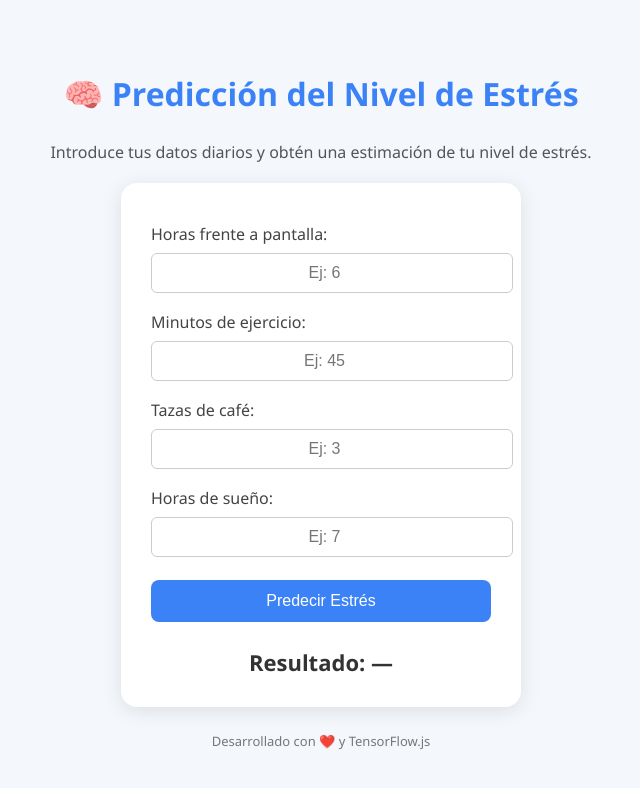
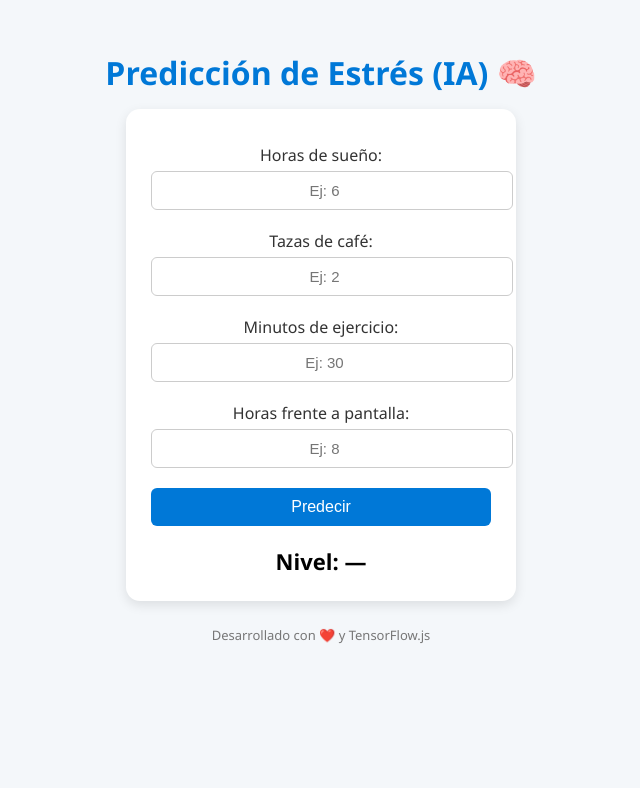
Before and after one commit to Juan17pulgarin/proyecto_estres, a plain HTML site: page docs/index.html in a window 1280 px wide. Shown: the whole page, without its empty margins (319-959 px from the left). Drawn offline with Linux system fonts and the light colour scheme.

Commit message:
Add files via upload
Actualiza index

```diff
--- a/docs/index.html
+++ b/docs/index.html
@@ -1,185 +1,169 @@
 <!DOCTYPE html>
 <html lang="es">
 <head>
-  <meta charset="UTF-8" />
-  <meta name="viewport" content="width=device-width, initial-scale=1.0" />
-  <title>Predicción del Nivel de Estrés (IA)</title>
-
-  <!-- TensorFlow.js -->
+  <meta charset="UTF-8">
+  <meta name="viewport" content="width=device-width, initial-scale=1.0">
+  <title>Predicción de Nivel de Estrés 🧠</title>
   <script src="https://cdn.jsdelivr.net/npm/@tensorflow/tfjs@4.20.0"></script>
 
   <style>
-    :root {
-      --bajo: #4CAF50;
-      --medio: #FFC107;
-      --alto: #F44336;
-      --fondo: #f4f7fb;
-      --card: #fff;
-      --azul: #3b82f6;
-    }
-
     body {
-      background: var(--fondo);
-      font-family: 'Segoe UI', Roboto, sans-serif;
+      font-family: 'Segoe UI', sans-serif;
+      background: #f4f7fa;
       display: flex;
       flex-direction: column;
       align-items: center;
-      justify-content: center;
-      min-height: 100vh;
+      padding: 30px;
       margin: 0;
-      overflow-x: hidden;
     }
 
     h1 {
-      color: var(--azul);
-      font-weight: 600;
+      color: #0078d7;
+      margin-bottom: 15px;
       text-align: center;
-      margin-bottom: 10px;
     }
 
-    p {
-      text-align: center;
-      color: #555;
-      font-size: 16px;
-      margin-bottom: 20px;
-    }
-
-    .card {
-      background: var(--card);
-      border-radius: 16px;
-      padding: 30px;
+    .box {
+      background: #fff;
+      border-radius: 14px;
+      padding: 25px;
+      box-shadow: 0 4px 12px rgba(0,0,0,0.1);
       width: 340px;
-      box-shadow: 0 4px 20px rgba(0, 0, 0, 0.1);
       text-align: center;
       transition: transform 0.3s ease, box-shadow 0.3s ease;
     }
 
-    .card:hover {
+    .box:hover {
       transform: translateY(-5px);
-      box-shadow: 0 6px 25px rgba(0, 0, 0, 0.15);
+      box-shadow: 0 8px 20px rgba(0,0,0,0.15);
     }
 
-    label {
-      display: block;
-      text-align: left;
+    p {
       font-weight: 500;
-      margin-top: 10px;
-      color: #444;
+      color: #333;
+      margin: 10px 0 5px;
     }
 
-    input[type="number"] {
+    input {
       width: 100%;
       padding: 10px;
-      margin: 8px 0;
-      font-size: 16px;
+      margin-bottom: 10px;
+      border-radius: 6px;
       border: 1px solid #ccc;
-      border-radius: 6px;
+      font-size: 15px;
       text-align: center;
       transition: border-color 0.3s;
     }
 
-    input[type="number"]:focus {
-      border-color: var(--azul);
+    input:focus {
+      border-color: #0078d7;
       outline: none;
     }
 
     button {
-      width: 100%;
-      padding: 12px;
-      background: var(--azul);
+      background: #0078d7;
       color: white;
       border: none;
-      border-radius: 8px;
+      padding: 10px;
+      border-radius: 6px;
+      cursor: pointer;
       font-size: 16px;
-      margin-top: 15px;
-      cursor: pointer;
-      transition: background 0.3s ease, transform 0.2s ease;
+      width: 100%;
+      margin-top: 10px;
+      transition: background 0.3s, transform 0.2s;
     }
 
     button:hover {
-      background: #2563eb;
-      transform: scale(1.03);
+      background: #005bb5;
+      transform: scale(1.02);
     }
 
     .resultado {
-      margin-top: 25px;
+      margin-top: 20px;
       font-size: 22px;
       font-weight: 600;
-      color: #333;
-      transition: all 0.3s;
+      transition: color 0.3s ease, transform 0.3s ease;
     }
 
-    .resultado.bajo { color: var(--bajo); transform: scale(1.1); }
-    .resultado.medio { color: var(--medio); transform: scale(1.1); }
-    .resultado.alto { color: var(--alto); transform: scale(1.1); }
+    .bajo { color: #4CAF50; transform: scale(1.1); }   /* Verde */
+    .medio { color: #FFC107; transform: scale(1.1); }  /* Amarillo */
+    .alto { color: #F44336; transform: scale(1.1); }   /* Rojo */
 
     footer {
       margin-top: 25px;
+      color: #777;
       font-size: 13px;
-      color: #777;
     }
   </style>
 </head>
 
 <body>
-  <h1>🧠 Predicción del Nivel de Estrés</h1>
-  <p>Introduce tus datos diarios y obtén una estimación de tu nivel de estrés.</p>
+  <h1>Predicción de Estrés (IA) 🧠</h1>
 
-  <div class="card">
-    <label>Horas frente a pantalla:</label>
-    <input type="number" id="inputScreen" min="0" max="16" placeholder="Ej: 6" />
+  <div class="box">
+    <p>Horas de sueño:</p>
+    <input type="number" id="sueno" placeholder="Ej: 6" min="0" max="12">
 
-    <label>Minutos de ejercicio:</label>
-    <input type="number" id="inputExercise" min="0" max="180" placeholder="Ej: 45" />
+    <p>Tazas de café:</p>
+    <input type="number" id="cafe" placeholder="Ej: 2" min="0" max="10">
 
-    <label>Tazas de café:</label>
-    <input type="number" id="inputCoffee" min="0" max="10" placeholder="Ej: 3" />
+    <p>Minutos de ejercicio:</p>
+    <input type="number" id="ejercicio" placeholder="Ej: 30" min="0" max="180">
 
-    <label>Horas de sueño:</label>
-    <input type="number" id="inputSleep" min="0" max="12" placeholder="Ej: 7" />
+    <p>Horas frente a pantalla:</p>
+    <input type="number" id="pantalla" placeholder="Ej: 8" min="0" max="16">
 
-    <button onclick="predecir()">Predecir Estrés</button>
-
-    <div id="resultado" class="resultado">Resultado: —</div>
+    <button onclick="predecir()">Predecir</button>
+    <div class="resultado" id="resultado">Nivel: —</div>
   </div>
 
   <footer>Desarrollado con ❤️ y TensorFlow.js</footer>
 
   <script>
     let model;
+    const etiquetas = ["Bajo 😌", "Medio 😐", "Alto 😡"];
+    const clases = ["bajo", "medio", "alto"];
 
     async function loadModel() {
       try {
         model = await tf.loadGraphModel('folder/model.json');
         console.log("✅ Modelo cargado correctamente");
       } catch (err) {
-        console.error("Error cargando modelo:", err);
-        alert("Error al cargar el modelo. Revisa la consola.");
+        console.error("❌ Error cargando el modelo:", err);
+        alert("No se pudo cargar el modelo. Verifica la ruta o revisa la consola.");
       }
     }
 
     async function predecir() {
-      const screen = parseFloat(document.getElementById("inputScreen").value);
-      const exercise = parseFloat(document.getElementById("inputExercise").value);
-      const coffee = parseFloat(document.getElementById("inputCoffee").value);
-      const sleep = parseFloat(document.getElementById("inputSleep").value);
-      const resultado = document.getElementById("resultado");
+      const s = parseFloat(document.getElementById('sueno').value);
+      const c = parseFloat(document.getElementById('cafe').value);
+      const e = parseFloat(document.getElementById('ejercicio').value);
+      const p = parseFloat(document.getElementById('pantalla').value);
+      const salida = document.getElementById('resultado');
 
-      if ([screen, exercise, coffee, sleep].some(isNaN)) {
-        resultado.textContent = "Por favor completa todos los campos.";
-        resultado.className = "resultado";
+      if ([s, c, e, p].some(isNaN)) {
+        salida.textContent = "⚠️ Por favor completa todos los campos.";
+        salida.className = "resultado";
         return;
       }
 
-      const inputTensor = tf.tensor2d([[screen, exercise, coffee, sleep]]);
-      const pred = await model.executeAsync(inputTensor);
-      const data = await pred.data();
-      const clases = ["Bajo 😌", "Medio 😐", "Alto 😡"];
-      const idx = data.indexOf(Math.max(...data));
-      const clase = clases[idx];
+      const entrada = tf.tensor2d([[s, c, e, p]]);
 
-      resultado.textContent = `Nivel de Estrés: ${clase}`;
-      resultado.className = `resultado ${["bajo","medio","alto"][idx]}`;
+      try {
+        const pred = await model.executeAsync(entrada);
+        const data = await pred.data();
+
+        // Obtener índice con mayor probabilidad
+        const idx = data.indexOf(Math.max(...data));
+
+        // Mostrar resultado con emoji y color
+        salida.textContent = "Nivel de Estrés: " + etiquetas[idx];
+        salida.className = "resultado " + clases[idx];
+      } catch (error) {
+        console.error("Error al predecir:", error);
+        salida.textContent = "❌ Error en la predicción.";
+        salida.className = "resultado";
+      }
     }
 
     loadModel();
```
